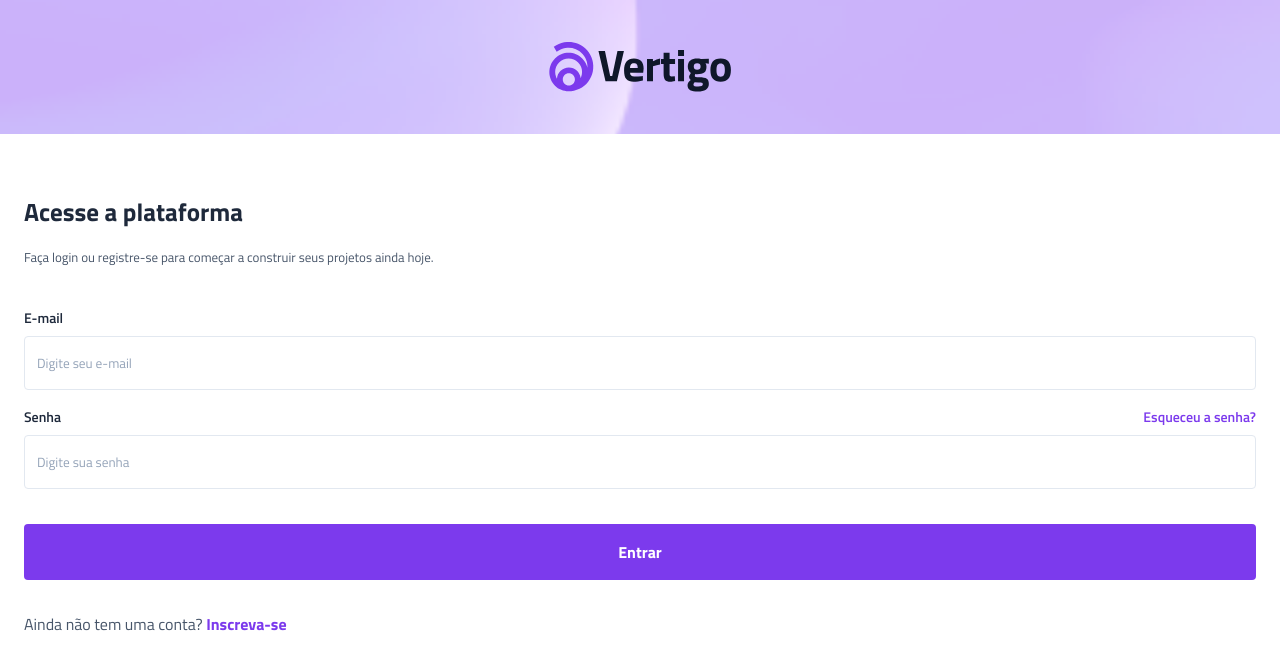
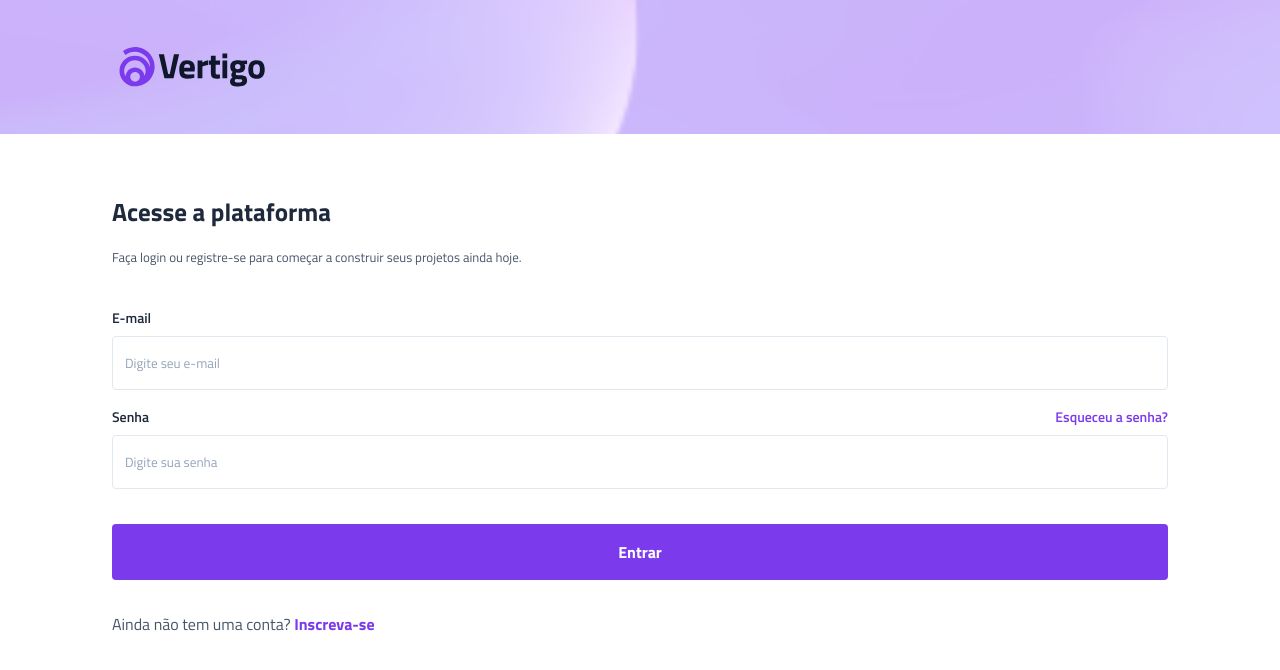
Before and after one commit to MaykonRaphael/vertigo, a plain HTML site: page index.html in a window 1280 px wide. Drawn offline with Linux system fonts and the light colour scheme.

Commit message:
style: firsts adjustment to desktop

```diff
--- a/index.html
+++ b/index.html
@@ -10,6 +10,7 @@
   <title>Vertigo</title>
 </head>
 <body>
+  <div class="content">
     <header>
       <img src="./assets/logo.svg" alt="logo">
     </header>
@@ -41,5 +42,6 @@
         </p>
       </section>
     </main>
+  </div>
 </body>
 </html>
--- a/styles/style.css
+++ b/styles/style.css
@@ -114,3 +114,19 @@ main {
   font-weight: 700;
   font-size: 1rem;
 }
+
+@media (min-width: 1000px) {
+  header {
+    backgrond: none;
+    justify-content: flex-start;
+    padding: 0 7rem;
+  }
+
+  header img {
+    width: 10rem;
+  }
+
+  main {
+    padding: 0 7rem;
+  }
+}
```
Also changed, not shown: assets/bg-desktop.png (added). Lines whose indentation alone changed are shown as unchanged.
